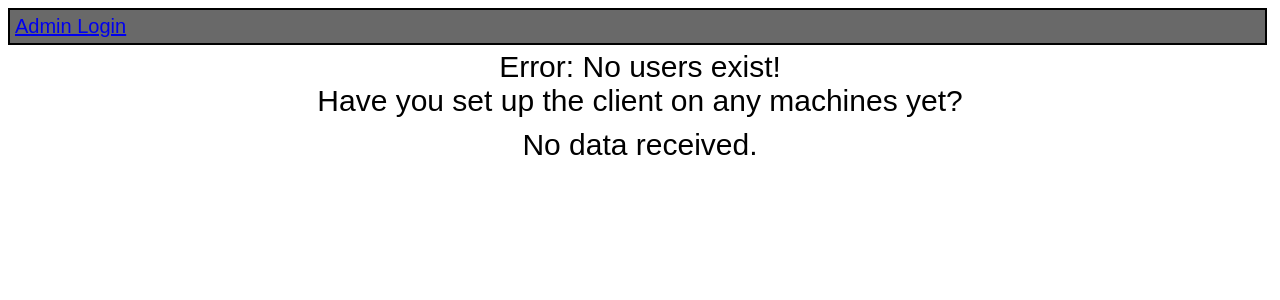
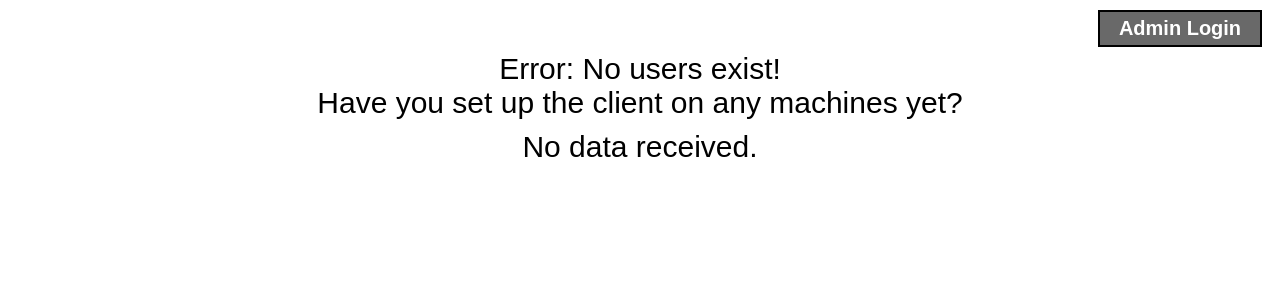
Before and after one commit to segesmac/win-logon-limiter, a PHP site: page / in a window 1280 px wide. Shown: the top 300 px of the page. Run offline with PHP 8.4, Linux system fonts and the light colour scheme; data that the repository does not hold is empty.

Commit message:
adding arm build

```diff
--- a/webobjects/html/includes/style.css
+++ b/webobjects/html/includes/style.css
@@ -5,16 +5,25 @@
   font-size: 30px;
 }
 #adminconsolebutton {
+  width: 150px;
+  text-align: center;
   margin-left: auto;
-  margin-right: 5px;
+  margin-right: 10px;
+  margin-top: 10px;
   padding: 5px;
   border: 2px solid black;
   font-family: Arial, Helvetica, sans-serif;
   font-size: 20px;
+  color: white;
   background-color: dimgrey;
+  font-weight: bold;
 }
-#adminconsolebutton :active {
+#adminconsolebutton:active {
   background-color:darkcyan;
+}
+
+a {
+  text-decoration: none;
 }
 table, th, td {
   border: 2px solid;
```
Also changed, not shown: .gitlab-ci.yml.
